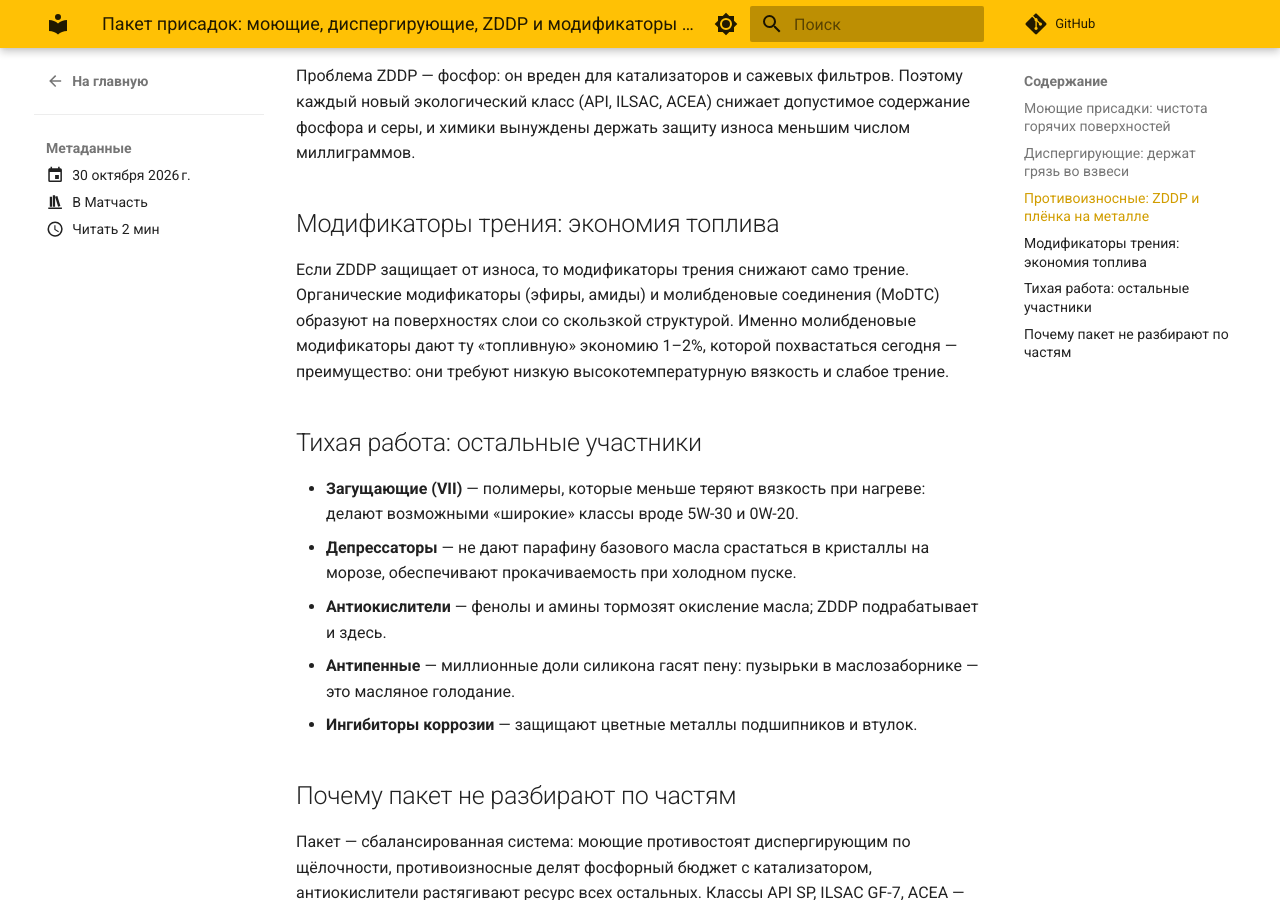
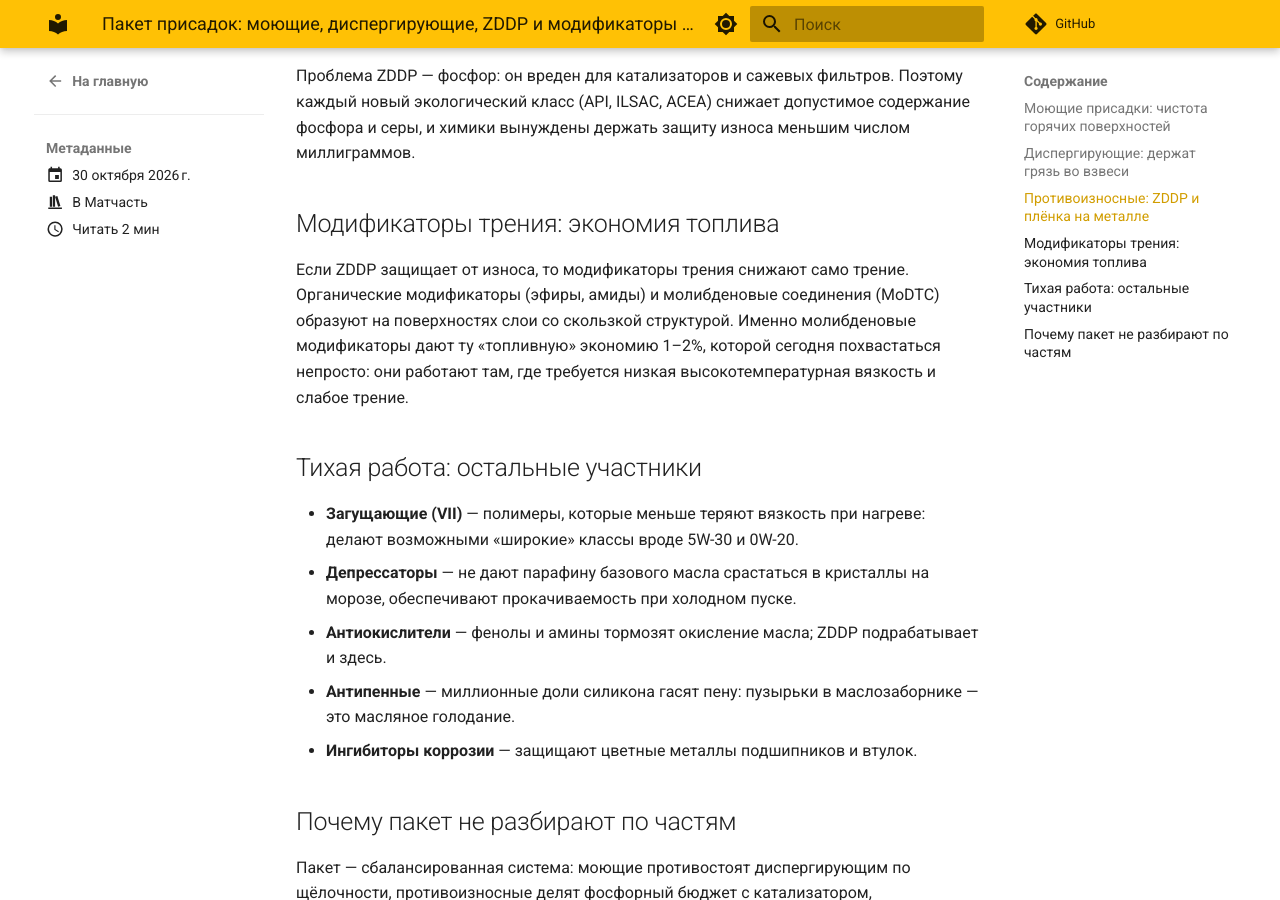
Before and after one commit to axisrow/gtoil_content, an MkDocs documentation site: the page built from docs/blog/posts/2026-10-30-additive-package.md, in a window 1280 px wide and 900 px high, scrolled down 1108 px. Built offline with MkDocs 1.6.1 and Material for MkDocs 9.7.7, drawn with Linux system fonts in a browser that asks for light colours; comment, search, counter and statistics services are not loaded.

Commit message:
social: additive-package posted to telegram (t.me/gtoil_club/61); fix wording in additive-package post
Co-Authored-By: Claude Code <noreply@anthropic.com>

```diff
--- a/docs/blog/posts/2026-10-30-additive-package.md
+++ b/docs/blog/posts/2026-10-30-additive-package.md
@@ -45,7 +45,7 @@ slug: additive-package
 
 ## Модификаторы трения: экономия топлива
 
-Если ZDDP защищает от износа, то модификаторы трения снижают само трение. Органические модификаторы (эфиры, амиды) и молибденовые соединения (MoDTC) образуют на поверхностях слои со скользкой структурой. Именно молибденовые модификаторы дают ту «топливную» экономию 1–2%, которой похвастаться сегодня — преимущество: они требуют низкую высокотемпературную вязкость и слабое трение.
+Если ZDDP защищает от износа, то модификаторы трения снижают само трение. Органические модификаторы (эфиры, амиды) и молибденовые соединения (MoDTC) образуют на поверхностях слои со скользкой структурой. Именно молибденовые модификаторы дают ту «топливную» экономию 1–2%, которой сегодня похвастаться непросто: они работают там, где требуется низкая высокотемпературная вязкость и слабое трение.
 
 ## Тихая работа: остальные участники
 
```
Also changed, not shown: 1 other file.
